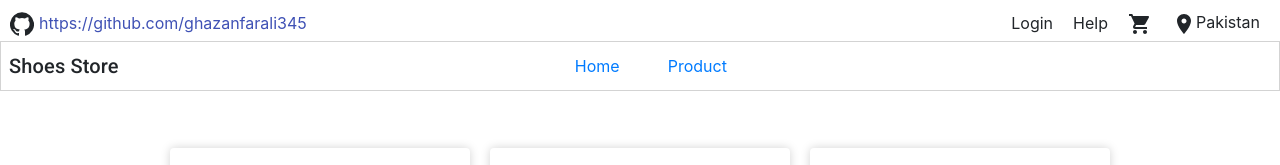
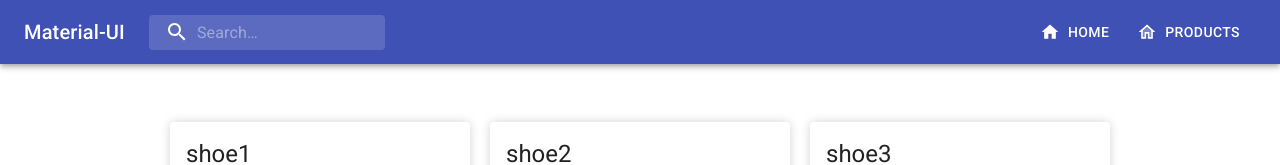
Before and after one commit to ghazanfarali345/Shoe-Store, a React (Create React App) app: page /products in a window 1280 px wide. Shown: the top 165 px of the page. Built offline with nearby package versions, Linux system fonts and the light colour scheme.

Commit message:
changed app bar

```diff
--- a/src/Components/InfiniteCarousel/Carousel.jsx
+++ b/src/Components/InfiniteCarousel/Carousel.jsx
@@ -1,50 +1,41 @@
-import React, { Component } from "react";
-import Slider from "infinite-react-carousel";
+import React from "react";
+import { Slide } from "react-slideshow-image";
+import "react-slideshow-image/dist/styles.css";
+// import img1 from "../../assets/images/PngItem_1093417.png";
+// import img2 from "../../assets/images/PngItem_1149746.png";
+// import img3 from "../../assets/images/PngItem_2441597.png";
 
-export default class CustomSlider extends Component {
-  render() {
-    const styles = {
-      container: {
-        width: "100%",
-        height: "100%",
-        overflow: "hidden",
-      },
-      images: {
-        width: "100%",
-        height: "88vh",
-      },
+const img1 =
+  "https://demo.codezeel.com/prestashop/PRS15/PRS150359/modules/cz_imageslider/views/img/sample-1.jpg";
+const img2 =
+  "https://demo.codezeel.com/prestashop/PRS15/PRS150359/modules/cz_imageslider/views/img/sample-2.jpg";
+const img3 =
+  "https://demo.codezeel.com/prestashop/PRS15/PRS150359/img/psblog/b/7/1105_709/b-blog-5.jpg";
+
+const images = [img1, img2, img3];
+const zoomOutProperties = {
+  duration: 5000,
+  transitionDuration: 500,
+  infinite: true,
+  indicators: true,
+  scale: 0.4,
+  arrows: true,
 };
-    const settings = {
-      arrowsBlock: false,
-      autoplay: true,
-      autoplaySpeed: 3000,
-    };
+
+const Slideshow = () => {
   return (
-      <div style={styles.container}>
-        <Slider {...settings}>
-          <div>
+    <div className="slide-container">
+      <Slide {...zoomOutProperties}>
+        {images.map((each, index) => (
           <img
-              style={styles.images}
-              src="https://demo.codezeel.com/prestashop/PRS15/PRS150359/modules/cz_imageslider/views/img/sample-1.jpg"
-              alt="image1"
+            key={index}
+            style={{ width: "100%", height: "85vh" }}
+            src={each}
+            alt={index}
           />
-          </div>
-          <div>
-            <img
-              style={styles.images}
-              src="https://demo.codezeel.com/prestashop/PRS15/PRS150359/modules/cz_imageslider/views/img/sample-2.jpg"
-              alt="image2"
-            />
-          </div>
-          <div>
-            <img
-              style={styles.images}
-              src="https://demo.codezeel.com/prestashop/PRS15/PRS150359/img/psblog/b/7/1105_709/b-blog-5.jpg"
-              alt="image3"
-            />
-          </div>
-        </Slider>
+        ))}
+      </Slide>
     </div>
   );
-  }
-}
+};
+export default Slideshow;
--- a/src/Components/Navbar/Navbar.jsx
+++ b/src/Components/Navbar/Navbar.jsx
@@ -1,52 +1,195 @@
-import React from "react";
-import { makeStyles } from "@material-ui/core/styles";
-import Grid from "@material-ui/core/Grid";
-import { Typography } from "@material-ui/core";
+import React, { useRef } from "react";
+import { fade, makeStyles } from "@material-ui/core/styles";
+import AppBar from "@material-ui/core/AppBar";
+import Toolbar from "@material-ui/core/Toolbar";
+import IconButton from "@material-ui/core/IconButton";
+import Typography from "@material-ui/core/Typography";
+import InputBase from "@material-ui/core/InputBase";
+import Badge from "@material-ui/core/Badge";
+import MenuItem from "@material-ui/core/MenuItem";
+import Menu from "@material-ui/core/Menu";
+import MenuIcon from "@material-ui/icons/Menu";
+import SearchIcon from "@material-ui/icons/Search";
+// import AccountCircle from "@material-ui/icons/AccountCircle";
+import MailIcon from "@material-ui/icons/Mail";
+import NotificationsIcon from "@material-ui/icons/Notifications";
+import Button from "@material-ui/core/Button";
+import HomeIcon from "@material-ui/icons/Home";
+import ProductIcon from "@material-ui/icons/HomeTwoTone";
 import { Link } from "react-router-dom";
 
 const useStyles = makeStyles((theme) => ({
-  root: {
+  grow: {
     flexGrow: 1,
   },
-  Navbar: {
+  menuButton: {
+    marginRight: theme.spacing(2),
+  },
+  title: {
+    display: "block",
+  },
+  button: {
+    color: "white",
+  },
+  search: {
+    position: "relative",
+    borderRadius: theme.shape.borderRadius,
+    backgroundColor: fade(theme.palette.common.white, 0.15),
+    "&:hover": {
+      backgroundColor: fade(theme.palette.common.white, 0.25),
+    },
+    display: "none",
+
+    marginRight: theme.spacing(2),
+    marginLeft: 0,
+    width: "100%",
+    [theme.breakpoints.up("sm")]: {
+      marginLeft: theme.spacing(3),
+      width: "auto",
+      display: "block",
+    },
+  },
+  searchIcon: {
+    padding: theme.spacing(0, 2),
+    height: "100%",
+    position: "absolute",
+    pointerEvents: "none",
     display: "flex",
     alignItems: "center",
-    border: "solid 1px lightgray",
-    padding: ".5rem",
+    justifyContent: "center",
   },
-  NavabarItems: {
+  inputRoot: {
+    color: "inherit",
+  },
+  inputInput: {
+    display: "none",
+    padding: theme.spacing(1, 1, 1, 0),
+    // vertical padding + font size from searchIcon
+    paddingLeft: `calc(1em + ${theme.spacing(4)}px)`,
+    transition: theme.transitions.create("width"),
+    width: "100%",
+    [theme.breakpoints.up("sm")]: {
+      width: "20ch",
+      display: "block",
+      "&:focus": {
+        width: "61vw",
+      },
+    },
+  },
+  sectionDesktop: {
+    display: "none",
+    [theme.breakpoints.up("md")]: {
+      display: "flex",
+    },
+  },
+  sectionMobile: {
     display: "flex",
-  },
-  m: {
-    marginRight: "3rem",
-    marginLeft: "2.5rem",
+    [theme.breakpoints.up("md")]: {
+      display: "none",
+    },
   },
 }));
 
-function Bar() {
+export default function PrimarySearchAppBar() {
+  const searchRef = useRef();
   const classes = useStyles();
+  const [mobileMoreAnchorEl, setMobileMoreAnchorEl] = React.useState(null);
+  const isMobileMenuOpen = Boolean(mobileMoreAnchorEl);
+  const handleMobileMenuClose = () => {
+    setMobileMoreAnchorEl(null);
+  };
+
+  const handleMobileMenuOpen = (event) => {
+    setMobileMoreAnchorEl(event.currentTarget);
+  };
+
+  const mobileMenuId = "primary-search-account-menu-mobile";
+  const renderMobileMenu = (
+    <Menu
+      anchorEl={mobileMoreAnchorEl}
+      anchorOrigin={{ vertical: "top", horizontal: "right" }}
+      id={mobileMenuId}
+      keepMounted
+      transformOrigin={{ vertical: "top", horizontal: "right" }}
+      open={isMobileMenuOpen}
+      onClose={handleMobileMenuClose}
+    >
+      <MenuItem>
+        <Link to="/">
+          <Button variant="p" startIcon={<HomeIcon />}>
+            Home
+          </Button>
+        </Link>
+      </MenuItem>
+      <MenuItem>
+        <Link to="/products">
+          <Button variant="p" startIcon={<ProductIcon />}>
+            Products
+          </Button>
+        </Link>
+      </MenuItem>
+    </Menu>
+  );
 
   return (
-    <div className={classes.root}>
-      <Grid container className={classes.Navbar}>
-        <Grid item xs={5}>
-          <Typography variant="h6">Shoes Store</Typography>
-        </Grid>
-        <Grid item xs={7} className={classes.NavabarItems}>
-          <Link as={Typography} to="/" className={classes.m}>
-            Home
-          </Link>
-          <Link as={Typography} to="/products">
-            Product
-          </Link>
-        </Grid>
-        {/*
-        <div className={classes.NavabarItems}>
-
-        </div> */}
-      </Grid>
+    <div className={classes.grow}>
+      <AppBar position="static">
+        <Toolbar>
+          <Typography className={classes.title} variant="h6" noWrap>
+            Material-UI
+          </Typography>
+          <div className={classes.search}>
+            <div className={classes.searchIcon}>
+              <SearchIcon />
+            </div>
+            <InputBase
+              ref={searchRef}
+              placeholder="Search…"
+              classes={{
+                root: classes.inputRoot,
+                input: classes.inputInput,
+                // focused: classes.inputInputFocused,
+              }}
+              inputProps={{ "aria-label": "search" }}
+            />
+          </div>
+          <div className={classes.grow} />
+          <div className={classes.sectionDesktop}>
+            <Link to="/">
+              <Button
+                variant="p"
+                // color="secondary"
+                className={classes.button}
+                startIcon={<HomeIcon />}
+              >
+                Home
+              </Button>
+            </Link>
+            <Link to="/products">
+              <Button
+                variant="p"
+                // color="secondary"
+                className={classes.button}
+                startIcon={<ProductIcon />}
+              >
+                Products
+              </Button>
+            </Link>
+          </div>
+          <div className={classes.sectionMobile}>
+            <IconButton
+              aria-label="show more"
+              aria-controls={mobileMenuId}
+              aria-haspopup="true"
+              onClick={handleMobileMenuOpen}
+              xcolor="inherit"
+            >
+              <MenuIcon style={{ color: "white" }} />
+            </IconButton>
+          </div>
+        </Toolbar>
+      </AppBar>
+      {renderMobileMenu}
     </div>
   );
 }
-
-export default Bar;
--- a/src/Router/Router.js
+++ b/src/Router/Router.js
@@ -7,7 +7,7 @@ import {
 import Home from '../Components/Home/Home'
 import Product from '../Components/Product/Product'
 import Navbar from '../Components/Navbar/Navbar'
-import Topbar from '../Components/Topbar/Topbar'
+// import Topbar from '../Components/Topbar/Topbar'
 import ProductDetails from '../Components/ProductDetails/ProductDetails'
 
 
@@ -15,7 +15,7 @@ export default function App() {
     return (
         <Router>
             <div>
-                <Topbar />
+                {/* <Topbar /> */}
                 <Navbar />
                 <Switch>
                     <Route path="/" exact>
```
Also changed, not shown: package.json (+4 -3 lines), src/App.js (+6 -6 lines), 2 other files (tests, documents, lock files or other folders). Lines whose indentation alone changed are shown as unchanged.
